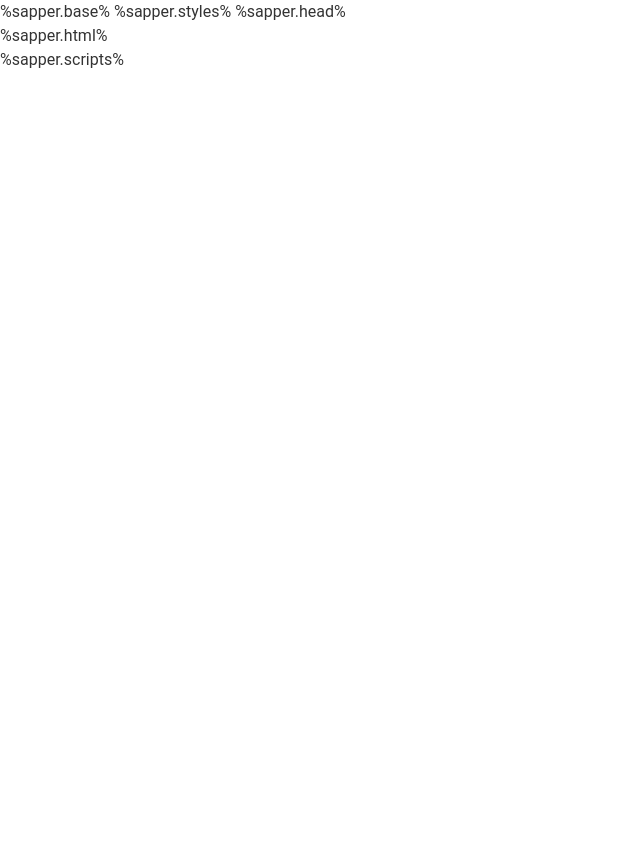
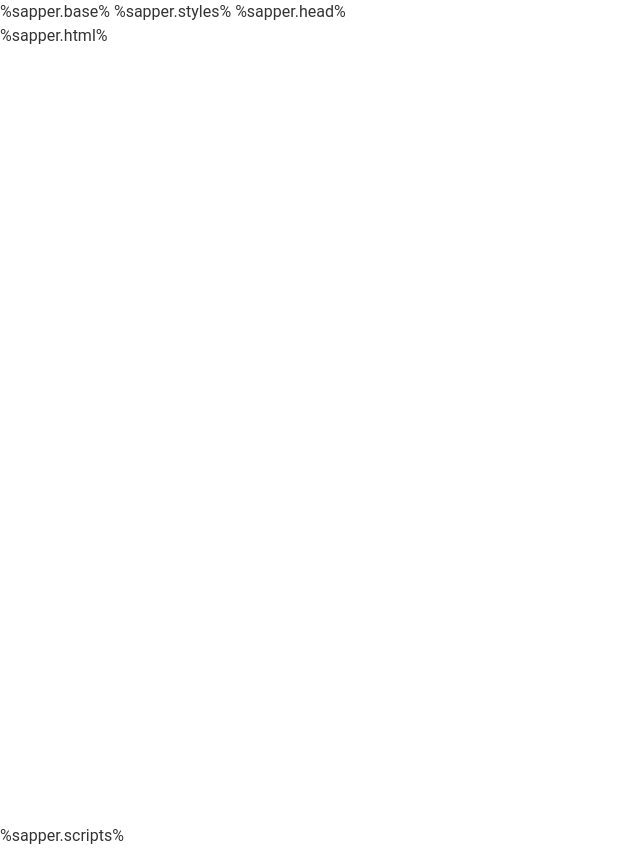
Before and after one commit to chadananda/st-dev, a website: page src/template.html in a window 1280 px wide. Shown: the whole page, without its empty margins (0-640 px from the left). Before the commit the page ends 800 px from the top, so only its background shows below. Drawn offline with nearby package versions, Linux system fonts and the light colour scheme; files that its build step writes are made by us from their sources.

Commit message:
sticky footer

```diff
--- a/src/style/global.scss
+++ b/src/style/global.scss
@@ -2,7 +2,12 @@
 
 * { box-sizing:border-box; }
 
+html {
+  height: 100%;
+}
+
 body {
+  height: 100%;
 	margin: 0;
 	font-family: Roboto, -apple-system, BlinkMacSystemFont, Segoe UI, Oxygen, Ubuntu, Cantarell, Fira Sans, Droid Sans, Helvetica Neue, sans-serif;
 	font-size: 14px;
@@ -10,6 +15,12 @@ body {
 	color: #333;
   position: absolute;
   width: 100%;
+}
+
+#sapper {
+  min-height: 100%;
+  display: grid;
+  grid-template-rows: 1fr auto;
 }
 
 .main {
@@ -20,6 +31,8 @@ body {
   margin: 0 auto;
   box-sizing: border-box;
 }
+
+footer { grid-row-start: 2; grid-row-end: 3; }
 
 .ocean {
   position: relative;
```
Also changed, not shown: src/routes/_layout.svelte (+8 -1 lines).
